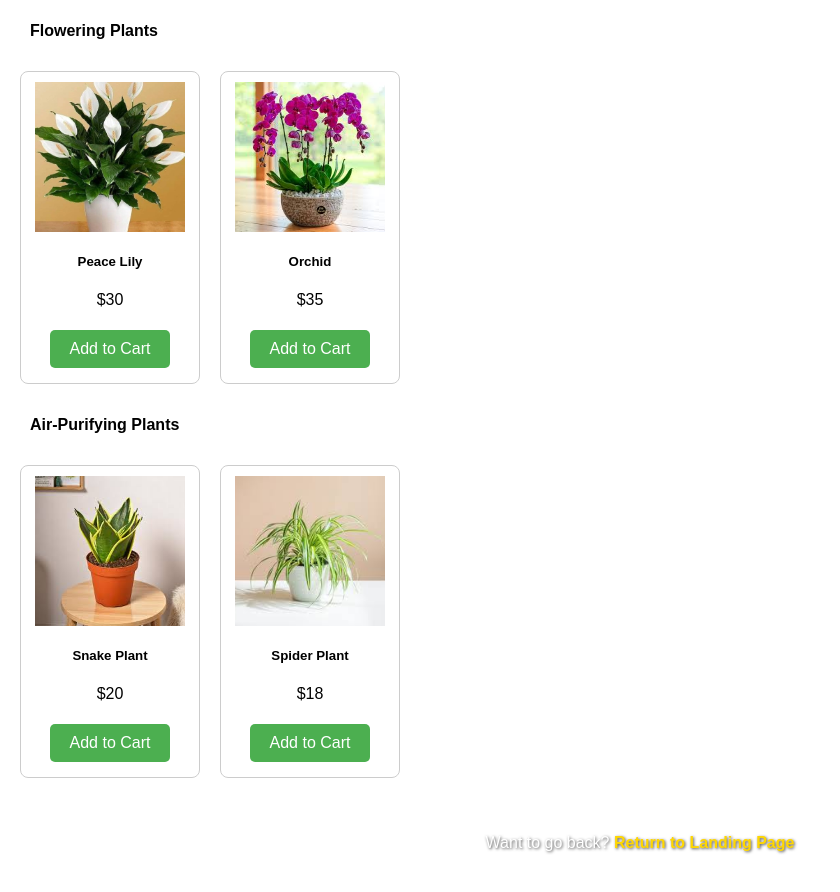
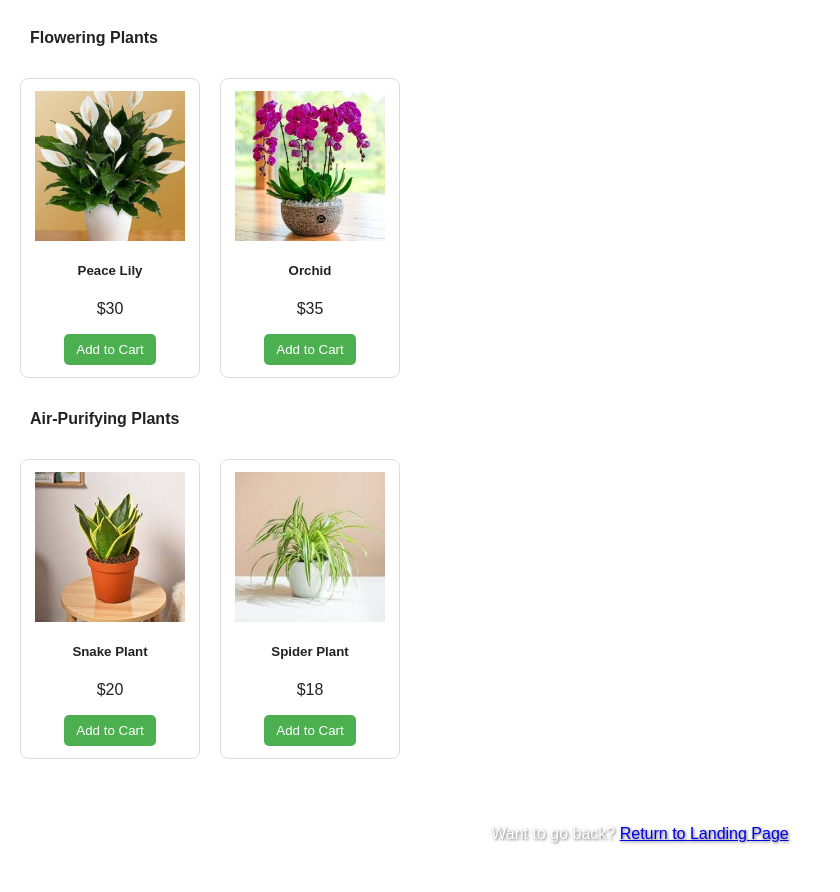
Before and after one commit to anjaliwahane/GreenLeaf_Plants-COURSERA-2, a plain HTML site: page productListing.html in a window 1280 px wide. Shown: the part 522-1414 px from the top of the page, without its empty margins (0-840 px from the left). Drawn offline with nearby package versions, Linux system fonts and the light colour scheme; a script that the page names is missing.

Commit message:
Update style.css

```diff
--- a/style.css
+++ b/style.css
@@ -1,7 +1,9 @@
+/* Base */
 body {
   font-family: Arial, sans-serif;
   margin: 0;
   padding: 0 20px;
+  color: #222;
 }
 
 /* Header */
@@ -13,76 +15,13 @@ header {
   color: white;
   padding: 10px 20px;
 }
-
 header nav a {
   color: white;
   margin-left: 10px;
   text-decoration: none;
 }
 
-/* Buttons */
-button {
-    padding: 10px 20px;
-    margin: 5px;
-    cursor: pointer;
-    font-size: 16px;
-    border: none;
-    border-radius: 5px;
-    background-color: #4CAF50;
-    color: white;
-}
-
-/* Main headings */
-h3,
-h4 {
-    text-align: left;
-    margin-left: 10px;
-}
-
-/* Plant grids */
-.plant-grid {
-    display: flex;
-    flex-wrap: wrap;
-    gap: 20px;
-    justify-content: flex-start;
-    padding: 10px 0;
-}
-
-/* Individual plant cards */
-.plant-card {
-    border: 1px solid #ccc;
-    padding: 10px;
-    width: 180px;
-    text-align: center;
-    box-sizing: border-box;
-    background-color: rgba(255, 255, 255, 0.85);
-    /* semi-transparent background for readability */
-    border-radius: 8px;
-    backdrop-filter: blur(2px);
-    /* optional: slightly blur the background behind */
-}
-
-/* Plant images */
-.plant-card img {
-    width: 150px;
-    height: 150px;
-    object-fit: cover;
-    display: block;
-    margin: 0 auto;
-}
-
-/* Cart items */
-.cart-item {
-    display: flex;
-    align-items: center;
-    gap: 10px;
-    margin-bottom: 10px;
-    max-width: 600px;
-    margin-left: auto;
-    margin-right: auto;
-}
-
-/* Landing page background */
+/* Landing page */
 body.landing-page {
   background-image: url('bckgnd.jpg');
   background-size: cover;
@@ -92,8 +31,6 @@ body.landing-page {
   display: flex;
   flex-direction: column;
 }
-
-/* Landing section content */
 .landing {
   flex: 1;
   display: flex;
@@ -102,13 +39,21 @@ body.landing-page {
   align-items: center;
   text-align: center;
   color: white;
-    text-shadow: 1px 1px 3px rgba(0, 0, 0, 0.7);
+  text-shadow: 1px 1px 3px rgba(0,0,0,0.7);
+}
+.landing button {
+  padding: 12px 22px;
+  font-size: 16px;
+  border: none;
+  border-radius: 6px;
+  background-color: #2E7D32;
+  color: white;
+  cursor: pointer;
 }
 
-/* Products page background */
+/* Products page */
 body.products-page {
   background-image: url('products-bckgnd.jpg');
-    /* new background for products page */
   background-size: cover;
   background-position: center;
   background-repeat: no-repeat;
@@ -116,19 +61,75 @@ body.products-page {
   display: flex;
   flex-direction: column;
 }
-
-/* Footer */
-footer {
-    text-align: center;
-    margin: 20px 0;
-    padding: 10px;
-    color: white;
-    font-size: 16px;
-    text-shadow: 1px 1px 3px rgba(0, 0, 0, 0.7);
+main {
+  padding: 20px 0;
 }
 
-footer a {
-    color: #FFD700;
-    text-decoration: none;
-    font-weight: bold;
+/* Headings */
+h3, h4 { margin-left: 10px; }
+
+/* Plant grid */
+.plant-grid {
+  display: flex;
+  flex-wrap: wrap;
+  gap: 20px;
+  justify-content: flex-start;
+  padding: 10px 0;
 }
+
+/* Plant card */
+.plant-card {
+  border: 1px solid #ddd;
+  padding: 12px;
+  width: 180px;
+  text-align: center;
+  box-sizing: border-box;
+  background-color: rgba(255,255,255,0.92);
+  border-radius: 8px;
+  backdrop-filter: blur(2px);
+}
+.plant-card img {
+  width: 150px;
+  height: 150px;
+  object-fit: cover;
+  display:block;
+  margin: 0 auto 8px auto;
+}
+.plant-card button {
+  padding: 8px 12px;
+  background-color: #4CAF50;
+  color: white;
+  border: none;
+  border-radius: 5px;
+  cursor: pointer;
+}
+
+/* Cart item */
+.cart-item {
+  display: flex;
+  align-items: center;
+  gap: 12px;
+  padding: 12px;
+  border-radius: 8px;
+  background-color: rgba(255,255,255,0.95);
+  margin: 10px auto;
+  max-width: 900px;
+}
+.cart-item img { border-radius: 6px; }
+.cart-item-info { flex: 1; }
+.cart-item-controls { display:flex; align-items:center; gap:8px; }
+
+/* Buttons */
+button { cursor: pointer; }
+.delete-btn {
+  margin-left: 8px;
+  background: #ff6666;
+  border: none;
+  padding: 6px 8px;
+  border-radius: 4px;
+  color: white;
+}
+
+/* Footer & helpers */
+footer { text-align: center; margin: 20px 0; color: white; text-shadow: 1px 1px 3px rgba(0,0,0,0.6); }
+.cart-controls { margin-top: 20px; }
```
Lines whose indentation alone changed are shown as unchanged.
